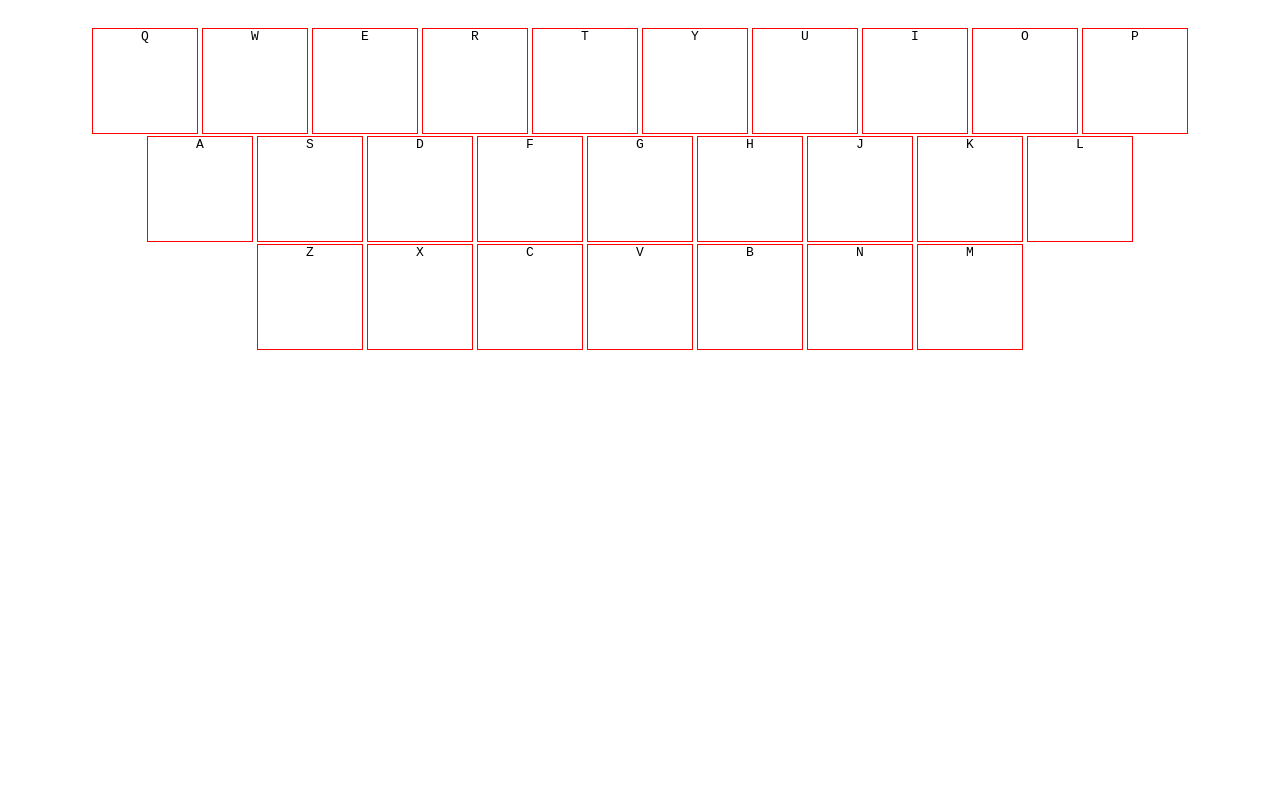
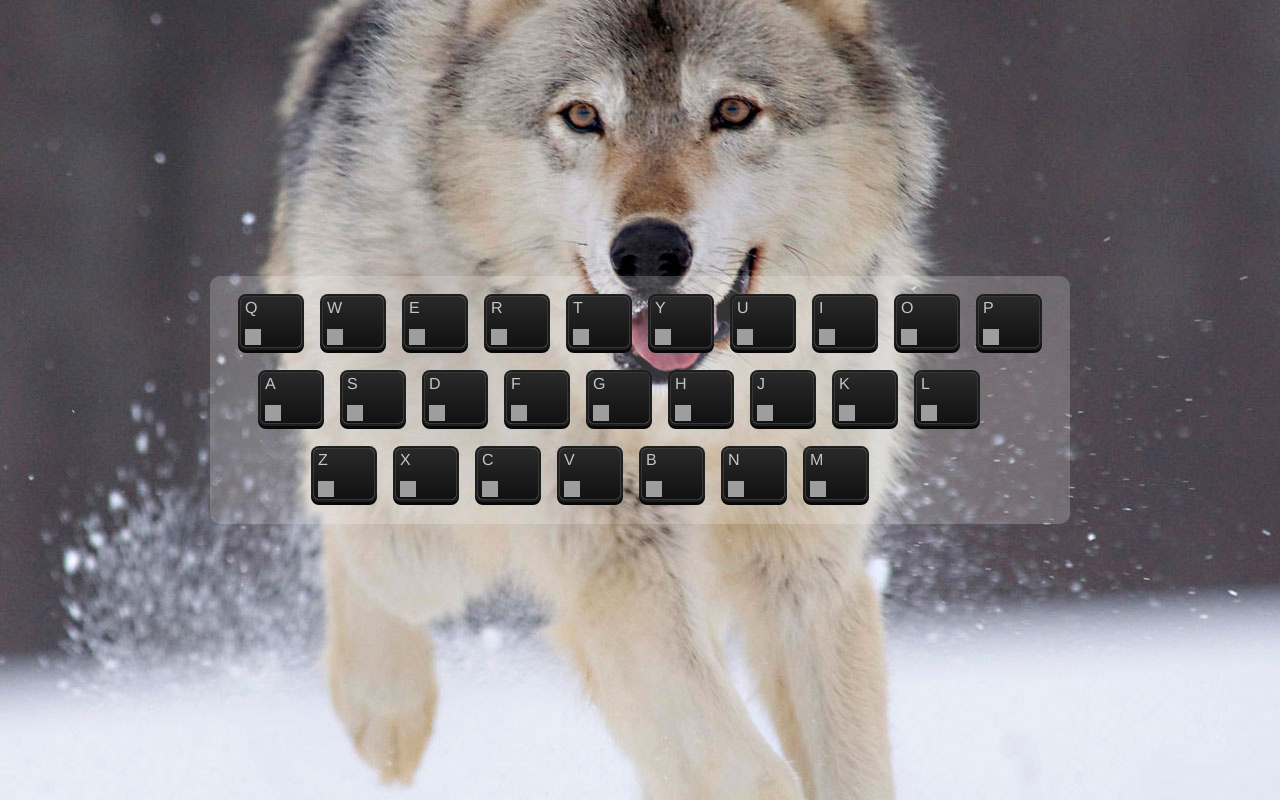
Before and after one commit to jirenguwangfei/blog1, a plain HTML site: page 数据结构/键盘.html in a window 1280 px wide. Drawn offline with Linux system fonts and the light colour scheme; grey boxes are pictures that could not be loaded.

Commit message:
finished

```diff
--- a/数据结构/style.css
+++ b/数据结构/style.css
@@ -1,9 +1,14 @@
 {margin: 0;  padding: 0;}
-a{text-decoration: none}
-kbd{border: 1px solid red;width: 8em; height: 8em;display: inline-block;
+*{margin: 0; padding: 0;}
+a{text-decoration: none;}
+kbd{
+    border: 1px solid red;
+    width:4em; height: 4em;
+    display: inline-block;
     text-transform: uppercase;
-    position: relative;}
-kbd > button {
+    position: relative;
+}
+kbd > button{
     position: absolute;
     right: 0;
     bottom: 0;
@@ -12,15 +17,35 @@ kbd > button {
 kbd:hover > button{
     display: inline-block;
 }
-main {
+body{
+    background: grey url(dog.jpg) no-repeat center center;
+}
+main{
     text-align: center;
+    display: flex;
+    justify-content: center;
+    align-items: center;
+    height: 100vh;
 }
-    #mainXXX{
-        display: inline-block;
-    }
-    #mainXXX > div:nth-child(2) {
-        margin-left: 4em;
-    }
-    #mainXXX > div:nth-child(3) {
-        margin-left: 8em;
-    }
+#main{
+    display: inline-block;
+}
+#main> div:nth-child(2){
+    margin-left: -22px;
+}
+#main> div:nth-child(3){
+    margin-left: -80px;
+}
+.wrapper{
+    background: rgba(255,255,255,0.2);
+    border-radius: 10px;
+}
+.key{width: 60px; height: 50px; background: linear-gradient(to bottom, #292929 0%,#111111 100%);
+    border: 1px solid #373737; color: #C5C5C5; border-radius: 6px;
+    box-shadow: 0 0 0 1px #1A1B1C, 0 0 0 2px #1F2020, 0 3px 0 2px #080808;
+    position: relative;
+    font-size: 16px; font-family: Helvetica;}
+.row{margin: 20px; }
+.row .key{margin: 0 10px; }
+.key img{width: 16px; height: 16px; position: absolute; left: 4px; bottom: 2px;}
+.key .text{position: absolute; left: 4px; top: 2px; }
--- a/数据结构/键盘.html
+++ b/数据结构/键盘.html
@@ -3,99 +3,119 @@
 <head>
     <meta charset="UTF-8">
     <title>我的导航</title>
-    <link rel="stylesheet" href="style.css">
+    <link rel="stylesheet" href="./style.css">
 </head>
 <body>
 <header></header>
 <main>
-        <div class="wrapper" id="mainXXX"></div>
-    </main>
-    <main>
-        <div>
-            <kbd>q</kbd>
-            <kbd>w</kbd>
-            <kbd>e</kbd>
-            <kbd>r</kbd>
-            <kbd>t</kbd>
-            <kbd>y</kbd>
-            <kbd>u</kbd>
-            <kbd>i</kbd>
-            <kbd>o</kbd>
-            <kbd>p</kbd>
-        </div>
-        <div>
-            <kbd>a</kbd>
-            <kbd>s</kbd>
-            <kbd>d</kbd>
-            <kbd>f</kbd>
-            <kbd>g</kbd>
-            <kbd>h</kbd>
-            <kbd>j</kbd>
-            <kbd>k</kbd>
-            <kbd>l</kbd>
-        </div>
-        <div>
-            <kbd>z</kbd>
-            <kbd>x</kbd>
-            <kbd>c</kbd>
-            <kbd>v</kbd>
-            <kbd>b</kbd>
-            <kbd>n</kbd>
-            <kbd>m</kbd>
+    <div class="wrapper" id="main">
+
     </div>
 </main>
 <footer></footer>
 <script>
-        var keys = {
-            0: ['q', 'w','e','r','t','y','u','i','o','p'],
-            1: ['a','s','d','f','g','h','j','k','l'],
-            2: ['z','x','c','v','b','n','m'],
-            length: 3
+    // 1. 初始化数据
+    var hashA = init()
+    var keys = hashA['keys']
+    var hash = hashA['hash']
+
+    // 2. 生成键盘
+    // 遍历 keys，生成 kbd 标签
+    generateKeyboard(keys, hash)
+
+    // 3. 监听用户动作
+    listenToUser(hash)
+
+    // 下面是工具函数
+    function getFromLocalStorage(name){
+        return JSON.parse(localStorage.getItem(name) || 'null')
     }
-        var hash = {
-            'q': 'qq.com',
-            'w': 'weibo.com',
-            'e': 'ele.me',
-            'r': 'renren,com',
-            't': 'tianya.com',
-            'y': 'youtube.com',
-            'u': 'uc.com',
-            'i': 'iqiyi.com',
-            'o': 'opera.com',
-            'p': 'undefined',
-            'a': 'acfun.tv',
-            's': 'sohu.com',
-            'z': 'zhihu.com',
-            'm': 'www.mcdonalds.com.cn'
+    function tag(tagName){
+        return document.createElement(tagName)
     }
 
-        //遍历keys，生成 kbd 标签
-        index2 = 0
-        while (index< keys[length]) {
-            divXXX = document.createElement('div')
-            mainXXX.appendChild(divXXX)
-            row = keys[index]  //第一个数组 第二个数组 第三个数组
-            index2 = 0
-            while (index2 < row['length']) {   //0~9  0~8  0~6
-                kbdXXX = document.createElement('kbd')
-                kbdXXX.textContent = row[index2]
-                buttonX = document.createElement('button')
-                buttonX.textContent = '编辑'
-                buttonX.onclick = function(xzkjcnxlkxjlk){
-                    xzkjcnxlkxjlk.target
+    function createSpan(textContent){
+        var span = tag('span')
+        span.textContent = textContent
+        span.className = "text"
+        return span
     }
-                kbdXXX.appendChild(buttonX)
-                divXXX.appendChild(kbdXXX)
-                index2 = index2 + 1
+    function createButton(id){
+        var button = tag('button')
+        button.textContent = '编辑'
+        button.id = id
+        button.onclick = function(xzkjcnxlkcjlk){
+            // xzkjcnxlkcjlk['target'] 就是用户点击的元素
+            var button2 = xzkjcnxlkcjlk['target']
+            var img2 = button2.previousSibling
+            var key = button2['id'] // q w e r t
+            var x = prompt('给我一个网址') // qq.com
+            hash[key] = x  // hash 变更
+            img2.src = 'http://'+x + '/favicon.ico'
+            img2.onerror = function(xxx){
+                xxx.target.src = '//i.loli.net/2017/11/10/5a05afbc5e183.png'
             }
-            index = index + 1
+            localStorage.setItem('zzz', JSON.stringify(hash))
         }
-
-        document.onkeypress = function (xzkjcnxlkxjlk) {
-            key = xzkjcnxlkxjlk['key']  //字符串q w e
-            website = hash[key]
-            // location.href = 'http://'+website
-            window.open('http://'+ website, '_black')
+        return button
+    }
+    function createImage(domain){
+        var img = tag('img')
+        if(domain){
+            img.src = 'http://'+ domain + '/favicon.ico'
+        }else{
+            img.src = '//i.loli.net/2017/11/10/5a05afbc5e183.png'
+        }
+        img.onerror = function(xxx){
+            xxx.target.src = '//i.loli.net/2017/11/10/5a05afbc5e183.png'
+        }
+        return img
+    }
+    function init(){
+        var keys = {
+            '0': {0:'q',1:'w',2:'e',3:'r',4:'t',5:'y',6:'u',7:'i',8:'o',9:'p',length:10},
+            '1': {0:'a',1:'s',2:'d',3:'f',4:'g',5:'h',6:'j',7:'k',8:'l',length:9},
+            '2': {0:'z',1:'x',2:'c',3:'v',4:'b',5:'n',6:'m',length:7},
+            'length': 3
+        }
+        var hash = {'q': 'qq.com', 'w': 'weibo.com', 'e': 'ele.me', 'r': 'renren.com', 't': 'tianya.com', 'y': 'youtube.com', 'u': 'uc.com' , 'i': 'iqiyi.com', 'o': 'opera.com', 'p': undefined, 'a': 'acfun.tv', 's': 'sohu.com', 'z': 'zhihu.com', 'm': 'www.mcdonalds.com.cn'
+        }
+        // 取出 localStorage 中的 zzz 对应的 hash
+        var hashInLocalStorage = getFromLocalStorage('zzz')
+        if(hashInLocalStorage){
+            hash = hashInLocalStorage
+        }
+        return {
+            "keys": keys,
+            "hash": hash
+        }
+    }
+    function generateKeyboard(keys, hash){
+        for(var index=0; index< keys['length']; index = index+1 ){
+            var div = tag('div')
+            div.className = 'row'
+            main.appendChild(div)
+            var row = keys[index]  // 第一个数组  第二个数组  第三个数组
+            for(var index2 =0;index2< row['length']; index2 = index2 + 1){
+                var span = createSpan(row[index2])
+                var button = createButton(row[index2])
+                var img = createImage(hash[row[index2]])
+                var kbd = tag('kbd')
+                kbd.className = 'key'
+                kbd.appendChild(span)
+                kbd.appendChild(img)
+                kbd.appendChild(button)
+                div.appendChild(kbd)
+            }
+        }
+    }
+    function listenToUser(hash){
+        document.onkeypress = function(xzkjcnxlkcjlk){
+            var key = xzkjcnxlkcjlk['key'] // q w e
+            var website = hash[key]
+            //location.href = 'http://'+website
+            window.open('http://'+website, '_blank')
+        }
     }
 </script>
 </body>
```
Also changed, not shown: 数据结构/dog.jpg (added). Lines whose indentation alone changed are shown as unchanged.
